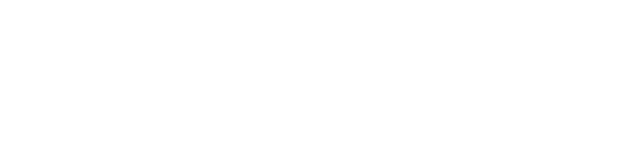
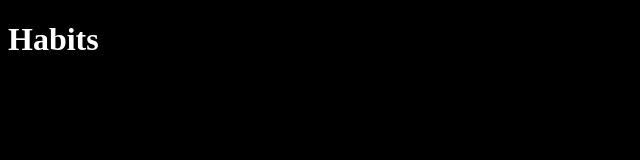
Before and after one commit to GabrielPinna/Projeto-Habits, a plain HTML site: page Index.html in a window 1280 px wide. Shown: the whole page, without its empty margins (0-640 px from the left). Drawn offline with Linux system fonts and the light colour scheme.

Commit message:
Atualização
Stylesheet e index

```diff
--- /dev/null
+++ b/Estilo.css
@@ -0,0 +1,4 @@
+body{
+		background-color: black;
+		color: #fff;
+}
--- a/Index.html
+++ b/Index.html
@@ -1,11 +1,21 @@
 <!DOCTYPE html>
 <html>
+
 	<head>
+
 		<meta charset="utf-8">
 		<meta name="viewport" content="width=device-width, initial-scale=1">
-	<title></title>
+
+		<link rel="stylesheet" type="text/css" href="Estilo.css">
+
+		<title>Habits</title>
+
 	</head>
+
 	<body>
 
+		<h1>Habits</h1>
+
 	</body>
+
 </html>
```
Lines whose indentation alone changed are shown as unchanged.
